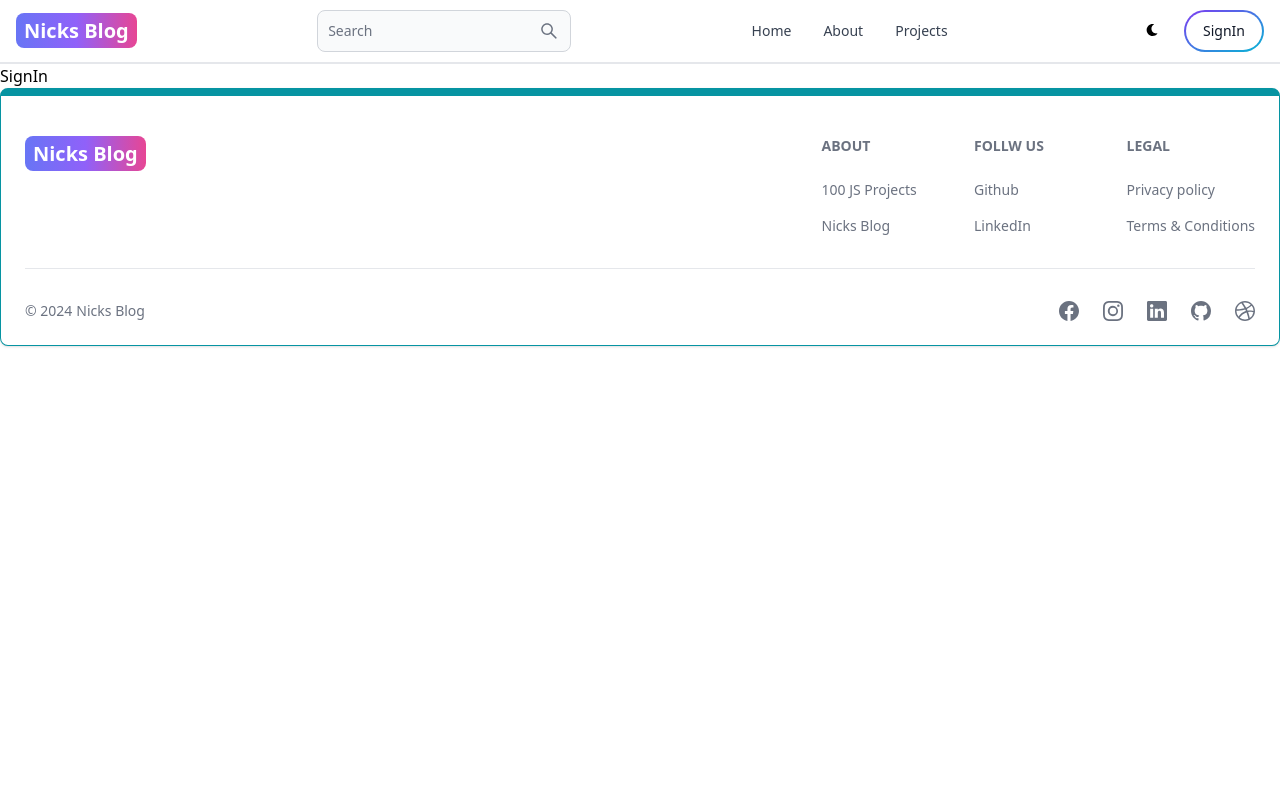
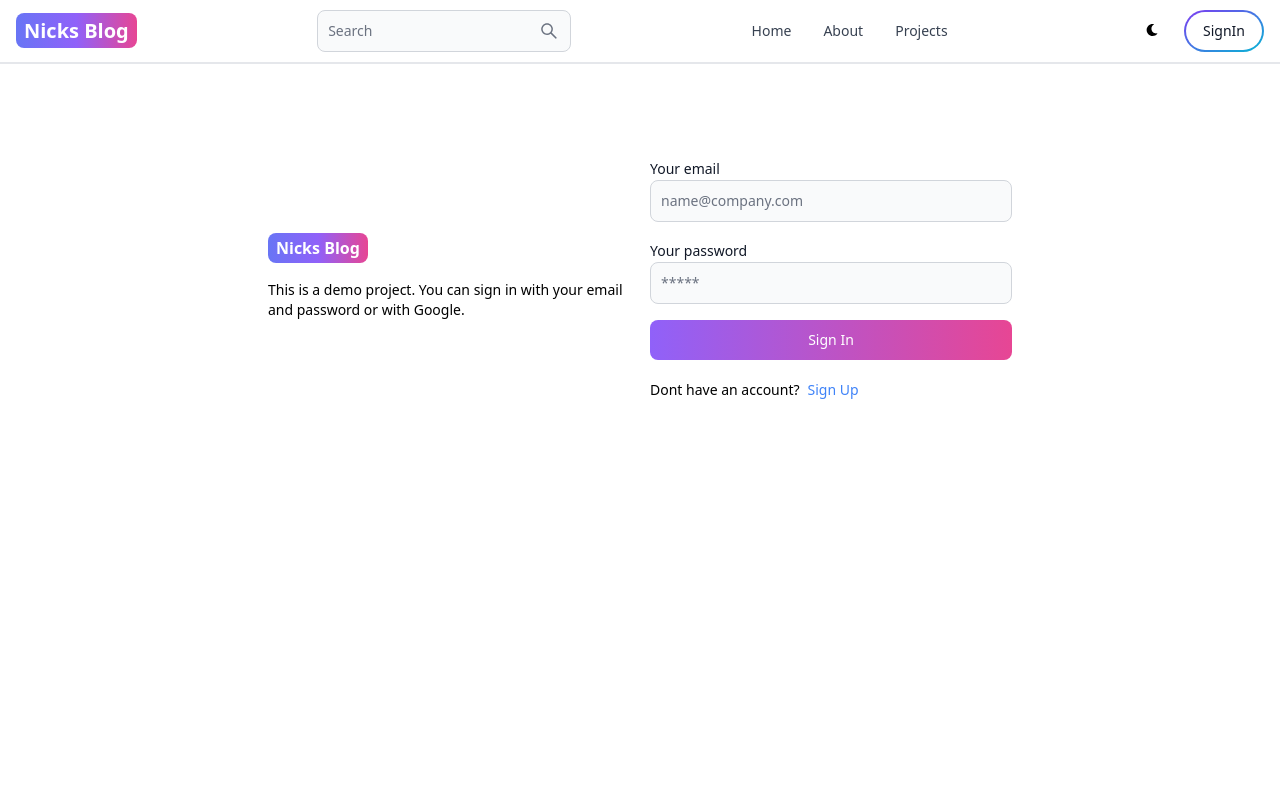
Before and after one commit to Nikitaverma2608/mern-blog-website, a React (Vite) app in the folder client/: page /sign-in in a window 1280 px wide. Shown: the top 800 px of the page. Built offline with nearby package versions, Linux system fonts and the light colour scheme.

Commit message:
complete signin function

```diff
--- a/client/src/pages/SignIn.jsx
+++ b/client/src/pages/SignIn.jsx
@@ -1,9 +1,105 @@
 
 
+// export default function SignIn() {
+//   return (
+//     <div>
+//       SignIn
+//     </div>
+//   )
+// }
+
+import { Link , useNavigate } from "react-router-dom";
+import {useState} from 'react';
+import {Label, TextInput, Button, Alert, Spinner} from 'flowbite-react';
+
 export default function SignIn() {
+  const [formData, setFormData] = useState({});
+  const [errorMessage, setErrorMessage] = useState(null);
+  const [loading, setLoading] = useState(false);
+  const navigate = useNavigate();
+  const handleChange = (e) => {
+    setFormData({...formData, [e.target.id]: e.target.value.trim()});
+  };
+  const handleSubmit = async (e) => {
+    e.preventDefault();
+    if(!formData.email || !formData.password){
+      return setErrorMessage('Please fill out all fields.');
+    }
+    try {
+      setLoading(true);
+      setErrorMessage(null);
+      const res = await fetch('/api/auth/signin', {
+        method: 'POST',
+        headers: {'Content-Type': 'application/json'},
+        body: JSON.stringify(formData),
+      });
+      const data = await res.json();
+      if(data.success === false)
+      {
+        return setErrorMessage(data.message);
+      }
+      setLoading(false);
+      if(res.ok)
+      {
+        navigate('/');
+      }
+    } catch (error) {
+      setErrorMessage(error.message);
+      setLoading(false);
+    }
+  };
   return (
-    <div>
-      SignIn
+    <div className="min-h-screen mt-20">
+      <div className="flex p-3 max-w-3xl mx-auto flex-col md:flex-row  md:items-center gap-5">
+        {/* left */}
+        <div className="flex-1">
+          <Link to="/" className="font-bold dark:text-white test-4xl">
+              <span className="px-2 py-1 bg-gradient-to-r from-indigo-500 via-purple-500 to-pink-500 rounded-lg text-white">Nicks Blog  </span>
+
+          </Link>
+          <p className="text-sm mt-5">
+          This is a demo project. You can sign in with your email and password or with Google.
+          </p>
+        </div>
+        {/* right */}
+        <div className="flex-1">
+          <form className="flex flex-col gap-4" onSubmit={handleSubmit}>
+
+            <div>
+              <Label value='Your email'/>
+              <TextInput type="email" placeholder="name@company.com" id="email" onChange={handleChange}/>
+            </div>
+            <div>
+              <Label value='Your password'/>
+              <TextInput type="password" placeholder="*****" id="password" onChange={handleChange}/>
+            </div>
+            <Button gradientDuoTone='purpleToPink' type="submit" disabled={loading}>
+            {
+              loading ? (
+                <>
+                <Spinner size='sm'/>
+                <span className="pl-3">Loading...</span>
+                </>
+
+              ) : 'Sign In'
+            }
+            </Button>
+          </form>
+          <div className="flex gap-2 text-sm mt-5">
+            <span>Dont have an account?</span>
+            <Link to='/sign-up' className="text-blue-500">
+              Sign Up
+            </Link>
+          </div>
+          {
+            errorMessage && (
+              <Alert className="mt-5" color='failure'>
+                {errorMessage}
+              </Alert>
+            )
+          }
+        </div>
+      </div>
     </div>
   )
 }
```
